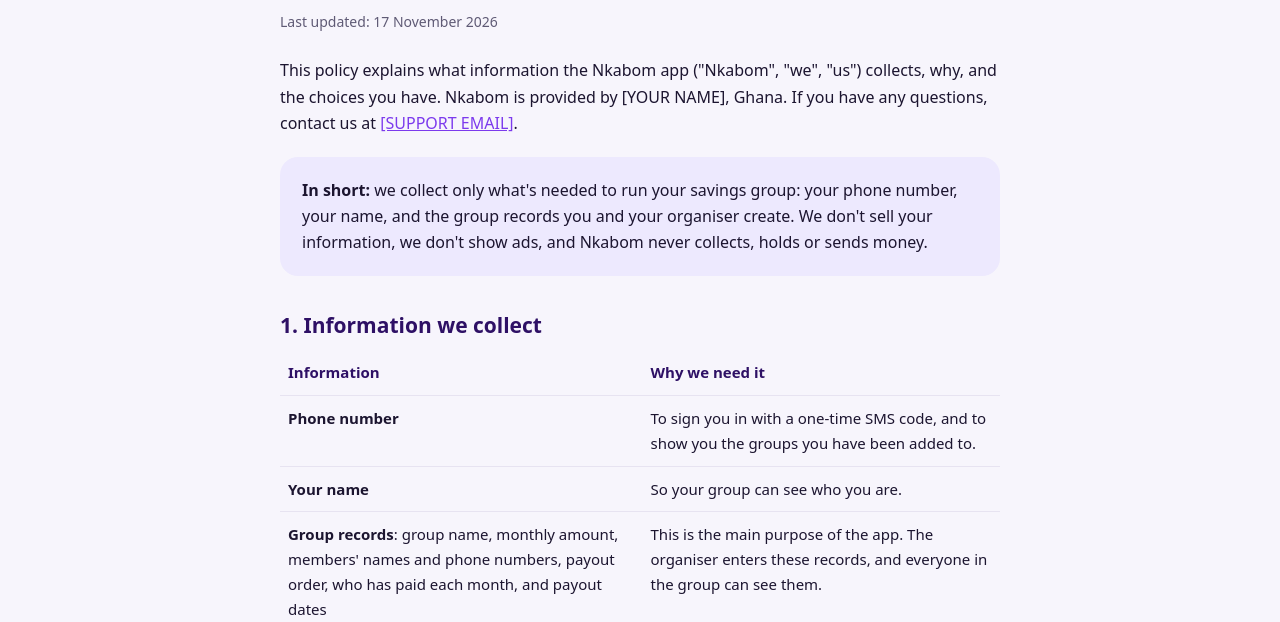
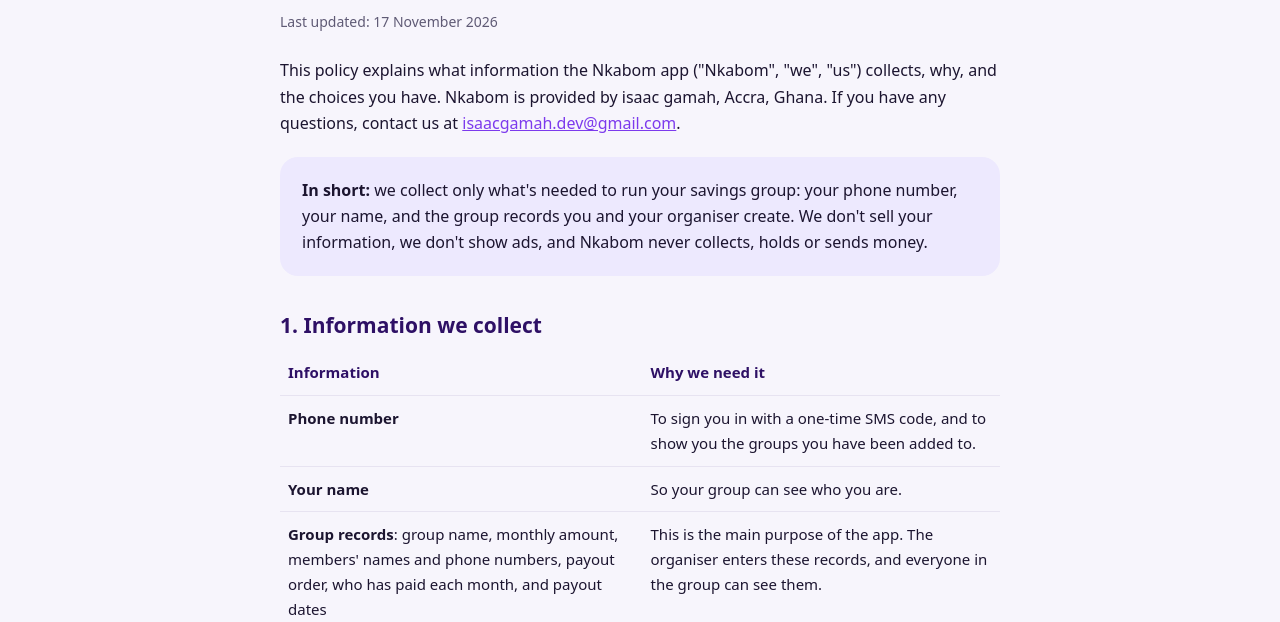
Before and after one commit to Gamsonike/nkabom-site, a plain HTML site: page privacy.html in a window 1280 px wide. Shown: the part 178-800 px from the top of the page. Drawn offline with Linux system fonts and the light colour scheme.

Commit message:
update privacy policy

```diff
--- a/privacy.html
+++ b/privacy.html
@@ -24,7 +24,7 @@
   <h1>Privacy Policy</h1>
   <p class="updated">Last updated: 17 November 2026</p>
 
-  <p>This policy explains what information the Nkabom app ("Nkabom", "we", "us") collects, why, and the choices you have. Nkabom is provided by [YOUR NAME], Ghana. If you have any questions, contact us at <a href="mailto:[SUPPORT EMAIL]">[SUPPORT EMAIL]</a>.</p>
+  <p>This policy explains what information the Nkabom app ("Nkabom", "we", "us") collects, why, and the choices you have. Nkabom is provided by isaac gamah, Accra, Ghana. If you have any questions, contact us at <a href="mailto:isaacgamah.dev@gmail.com">isaacgamah.dev@gmail.com</a>.</p>
 
   <div class="card note">
     <strong>In short:</strong> we collect only what's needed to run your savings group: your phone number, your name, and the group records you and your organiser create. We don't sell your information, we don't show ads, and Nkabom never collects, holds or sends money.
```
